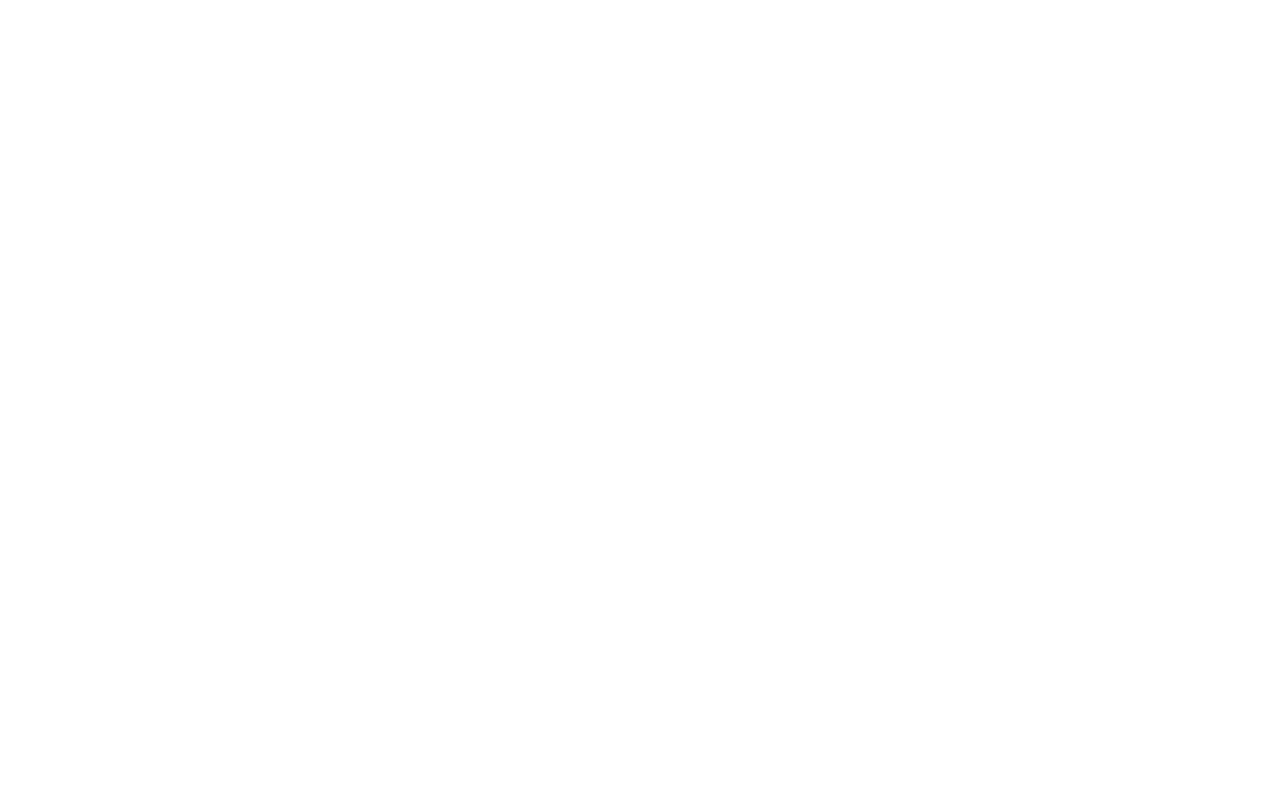
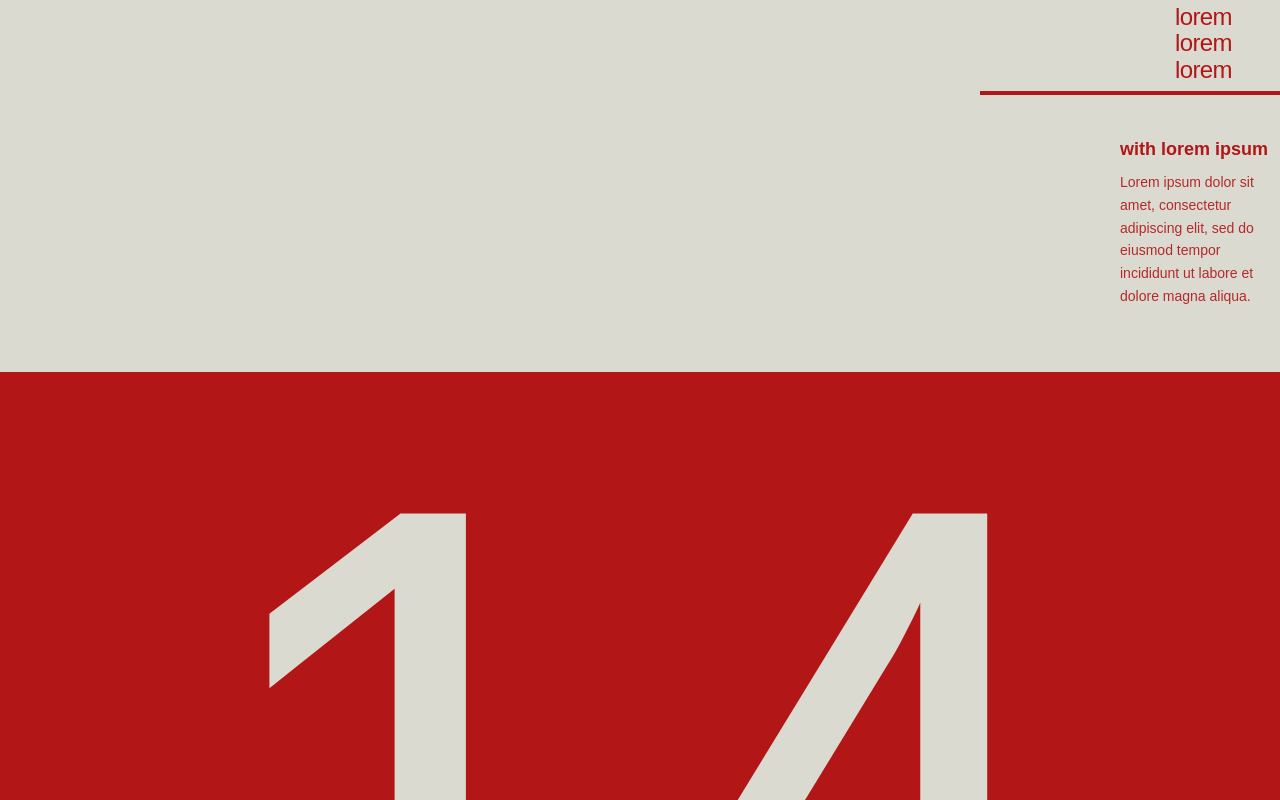
Before and after one commit to MuhamadIlhamMubarrok/landingpage-10b, a React (Vite) app: page / in a window 1280 px wide. Shown: the part 860-1660 px from the top of the page. Before the commit the page ends 800 px from the top, so only its background shows below. Built offline with nearby package versions, Linux system fonts and the light colour scheme; a web font is replaced by a local one.

Commit message:
Respon HP

```diff
--- a/src/components/Member/Member.jsx
+++ b/src/components/Member/Member.jsx
@@ -1,5 +1,34 @@
 const Member = () => {
-  return <></>;
+  return (
+    <section className="h-full flex flex-col overflow-hidden">
+      {/* Bagian atas */}
+      <div className="relative bg-secondary flex justify-end py-16 z-10">
+        <div className="w-full flex flex-col items-end text-right">
+          <div className="mb-4 text-2xl font-hanson leading-[1.1] tracking-tight text-primary">
+            <h1 className="mr-12">lorem</h1>
+            <h1 className="mr-12">lorem</h1>
+            <h1 className="mr-12">lorem</h1>
+            <div className="h-1 bg-primary mt-2 w-[clamp(150px,30vw,300px)]"></div>
+          </div>
+
+          <div className="mt-6 font-figtree text-left text-primary">
+            <h2 className="text-lg font-semibold">with lorem ipsum</h2>
+            <p className="text-sm mt-2 leading-relaxed w-40 opacity-90">
+              Lorem ipsum dolor sit amet, consectetur adipiscing elit, sed do eiusmod
+              tempor incididunt ut labore et dolore magna aliqua.
+            </p>
+          </div>
+        </div>
+      </div>
+
+      {/* Bagian bawah + angka besar */}
+      <div className="flex-1 bg-primary flex justify-center items-center relative">
+        <h1 className="text-[70vw] font-hanson text-secondary leading-none scale-x-90">
+          14
+        </h1>
+      </div>
+    </section>
+  );
 };
 
 export default Member;
--- a/src/index.css
+++ b/src/index.css
@@ -20,6 +20,7 @@
   --color-secondary:#DADAD0;
 
   --font-hanson: "Hanson", sans-serif;
+  --font-figtree: "Figtree", sans-serif;
 }
 
 @tailwind utilities;
```
